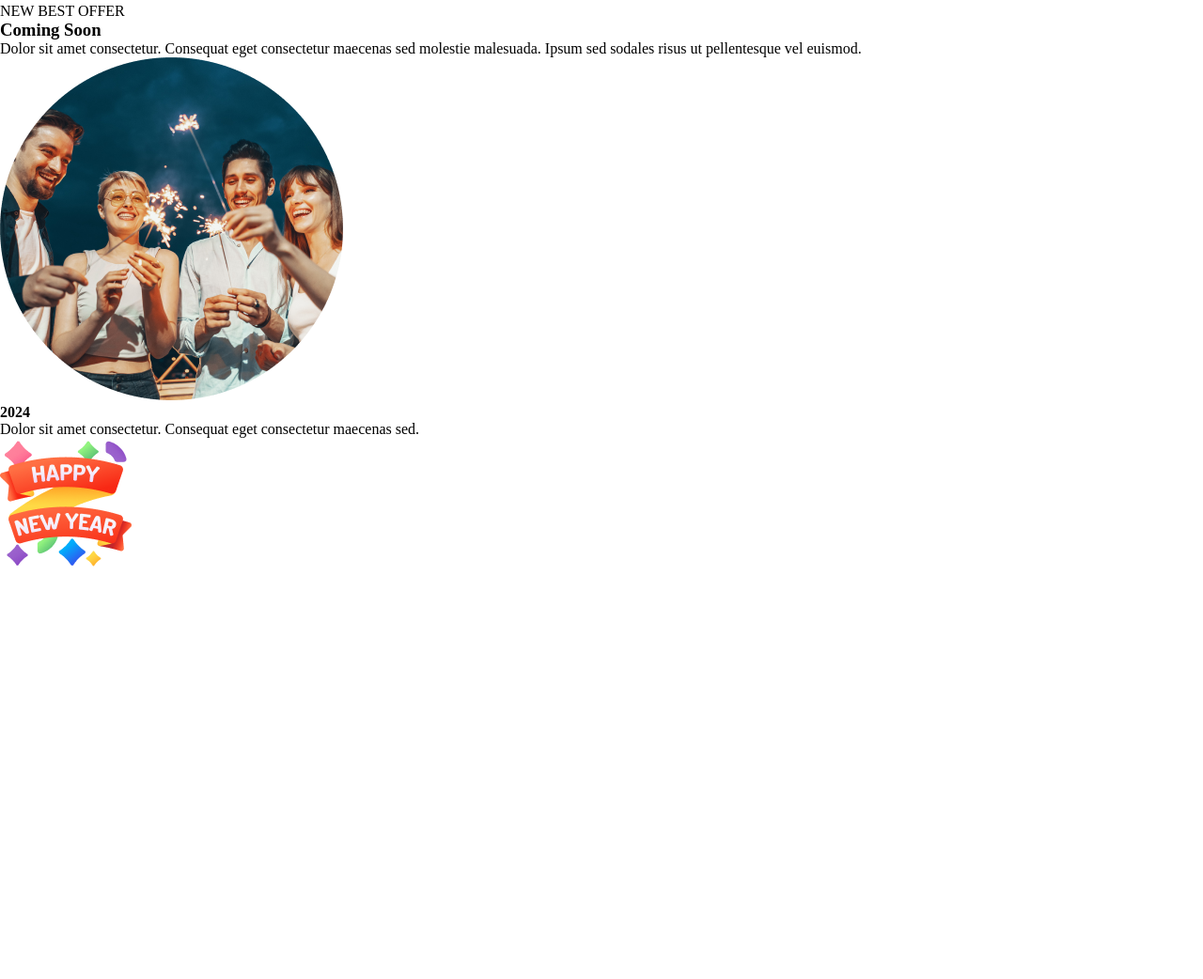
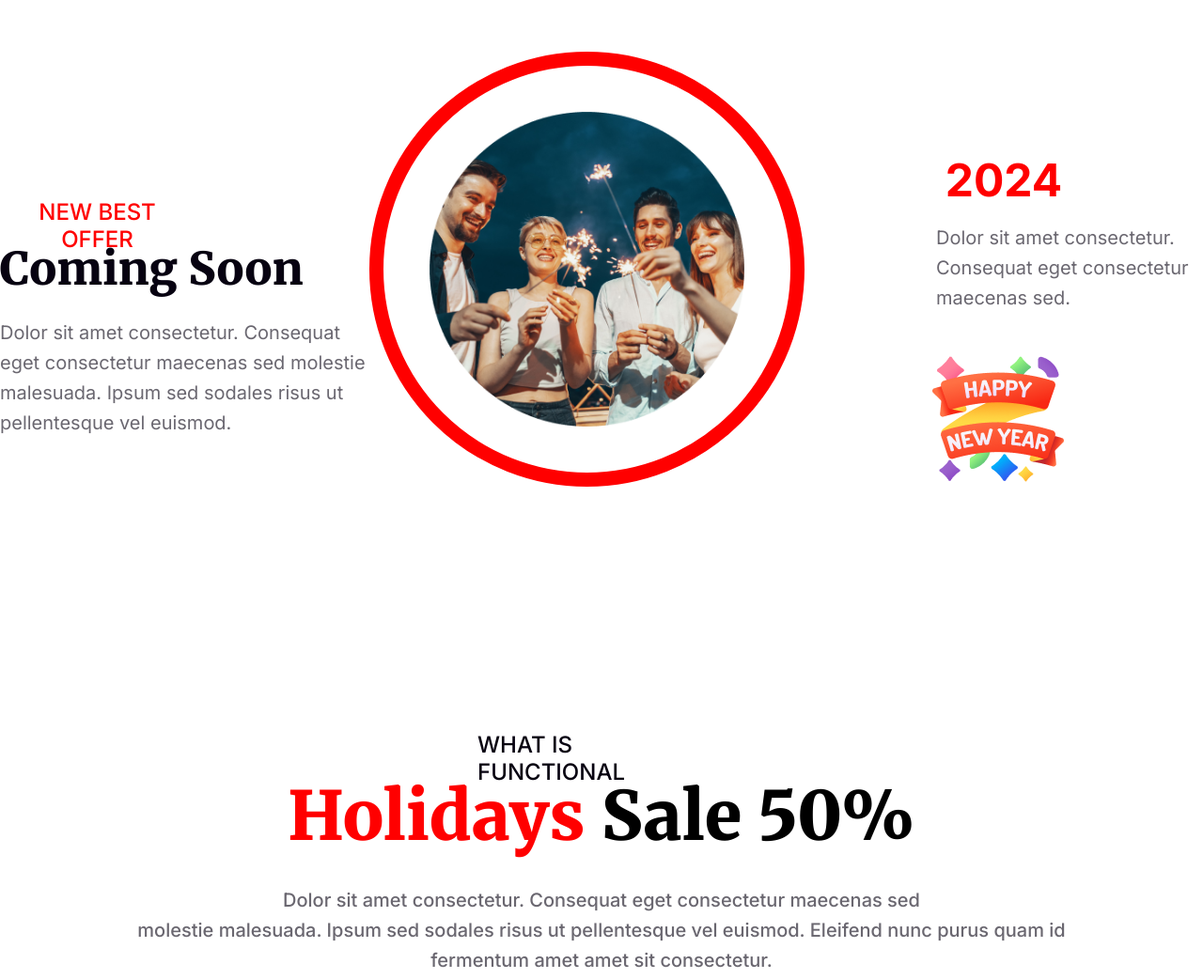
Before and after one commit to sajjadsajux/new-year-offer-resources, a plain HTML site: page index.html in a window 1280 px wide. Shown: the part 2933-3975 px from the top of the page at 94% size. Before the commit the page ends 3611 px from the top, so only its background shows below. Drawn offline with Linux system fonts and the light colour scheme.

Commit message:
3 more remaining

```diff
--- a/index.html
+++ b/index.html
@@ -65,7 +65,7 @@
   <section class="offer">
     <div class="offer-contain">
       <div class="offer-tittles">
-        <p>NEW BEST OFFER</p>
+        <h6>NEW BEST OFFER</h6>
         <h3>Coming Soon</h3>
         <p>Dolor sit amet consectetur. Consequat eget consectetur maecenas sed molestie malesuada. Ipsum sed sodales risus ut pellentesque vel euismod. </p>
       </div>
@@ -74,11 +74,26 @@
       </div>
       <div class="offer-end">
         <h4>2024</h4>
-        <p>Dolor sit amet consectetur. Consequat eget consectetur maecenas sed.</p>
+        <p>Dolor sit amet consectetur.<br>Consequat eget consectetur<br>maecenas sed.</p>
         <img src="images/Group 96.png" alt="">
       </div>
     </div>
 
   </section>
+  <section class="sale">
+    <div class="sale-content">
+      <h6>WHAT IS FUNCTIONAL</h6>
+      <h1><span style="color: rgb(255, 0, 0);">Holidays</span> Sale 50%</h1>
+      <p>Dolor sit amet consectetur. Consequat eget consectetur maecenas sed<br>
+        molestie malesuada. Ipsum sed sodales risus ut pellentesque vel euismod. Eleifend nunc purus quam id<br> fermentum amet amet sit consectetur.</p>
+    </div>
+  </section>
+  <section class="fifty">
+    <div class="fifty-content">
+      <div><img class="box" src="images/Group 75.png" alt=""></div>
+      <div><img class="discount" src="images/Group 44.png" alt=""></div>
+    </div>
+
+  </section>
 </body>
 </html>
--- a/styles/styles.css
+++ b/styles/styles.css
@@ -217,4 +217,191 @@
   align-items: center;
   justify-items: center;
   margin: 140px auto;
+  margin-top: 120px;
 }
+.offer-contain {
+  display: flex;
+  align-items: center;
+  justify-content: center;
+}
+.offer-tittles h6 {
+  width: 207px;
+  height: 29px;
+
+  color: rgb(255, 0, 0);
+  font-family: Inter;
+  font-size: 24px;
+  font-weight: 500;
+  line-height: 29px;
+  letter-spacing: 0%;
+  text-align: center;
+  margin-bottom: 16px;
+  margin-top: 104px;
+}
+.offer-tittles h3 {
+  width: 328px;
+  height: 60px;
+  color: rgb(7, 2, 17);
+  font-family: Merriweather;
+  font-size: 48px;
+  font-weight: 900;
+  line-height: 60px;
+  letter-spacing: 0%;
+  text-align: left;
+  text-transform: capitalize;
+  margin-bottom: 22px;
+}
+.offer-tittles p {
+  width: 393px;
+  height: 128px;
+
+  color: rgba(7, 2, 17, 0.6);
+  font-family: Inter;
+  font-size: 20px;
+  font-weight: 400;
+  line-height: 32px;
+  letter-spacing: 0%;
+  text-align: left;
+}
+
+.offer-img {
+  box-sizing: border-box;
+  border: 15px solid rgb(255, 0, 0);
+  width: 463px;
+  height: 463px;
+  border-radius: 50%;
+  padding: 49px;
+}
+.offer-img img {
+  width: 100%;
+  height: 100%;
+}
+
+.offer-end h4 {
+  color: rgb(255, 0, 0);
+  font-family: Inter;
+  font-size: 48px;
+  font-weight: 700;
+  line-height: 58px;
+  letter-spacing: 0%;
+  text-align: left;
+  padding-left: 149.67px;
+  margin-top: 112px;
+}
+.offer-end p {
+  color: rgba(7, 2, 17, 0.6);
+  font-family: Inter;
+  font-size: 20px;
+  font-weight: 400;
+  line-height: 32px;
+  letter-spacing: 0%;
+  text-align: left;
+
+  width: 276px;
+  height: 96px;
+  padding-left: 140px;
+  margin-top: 16px;
+}
+.offer-end img {
+  width: 140px;
+  height: 140px;
+  margin-top: 43px;
+  margin-bottom: 2px;
+  padding-left: 136px;
+}
+.sale {
+  align-items: center;
+  justify-content: center;
+  margin-top: 120px;
+  /* margin-left: 266px;
+margin-right: 266px; */
+  display: flex;
+  text-align: center;
+}
+
+.sale-content {
+  width: 1068px;
+  height: 260px;
+  justify-content: center;
+  align-items: center;
+  margin-bottom: 64px;
+
+}
+.sale-content h6 {
+  color: rgb(7, 2, 17);
+  font-family: Inter;
+  font-size: 24px;
+  font-weight: 500;
+  line-height: 29px;
+  letter-spacing: 0%;
+  text-align: left;
+  width: 263px;
+  height: 29px;
+  margin-left: 402px;
+  margin-top: 120px;
+}
+.sale-content h1 {
+  font-family: Merriweather;
+  font-size: 72px;
+  font-weight: 900;
+  line-height: 91px;
+  letter-spacing: 0%;
+  text-align: center;
+  width: 677px;
+  height: 91px;
+  margin-left: 195px;
+  margin-top: 16px;
+}
+.sale-content p {
+  color: rgba(7, 2, 17, 0.6);
+  font-family: Inter;
+  font-size: 20px;
+  font-weight: 500;
+  line-height: 32px;
+  letter-spacing: 0%;
+  text-align: center;
+
+  width: 1068px;
+  height: 96px;
+  margin-top: 28px;
+}
+.fifty{
+  width: 1320px;
+  height: 662.07px;
+align-items: center;
+justify-content: center;
+margin: 140px auto;
+margin-top: 64px;
+}
+.fifty-content{
+  display: flex;
+  background-image: url("../images/Rectangle\ 2.png");
+  width: 1320px;
+  background-position:bottom, center;
+  background-repeat: no-repeat;
+  border-radius: 16px 0px 16px 16px;
+  background-size: contain;
+  padding-left: 0;
+  padding-right: 0;
+
+}
+.box{
+
+width: 674.82px;
+height: 577.96px;
+/* left: 200.83px;
+right: -200.83px;
+top: 3925px;
+bottom: -3925px; */
+  padding: 0px 60px 60px 84px;
+}
+
+.discount{
+
+  /* Vector */
+width: 206.84px;
+height: 206.84px;
+
+transform: rotate(-34.21deg);
+margin-right: 40.77px;
+}
```
